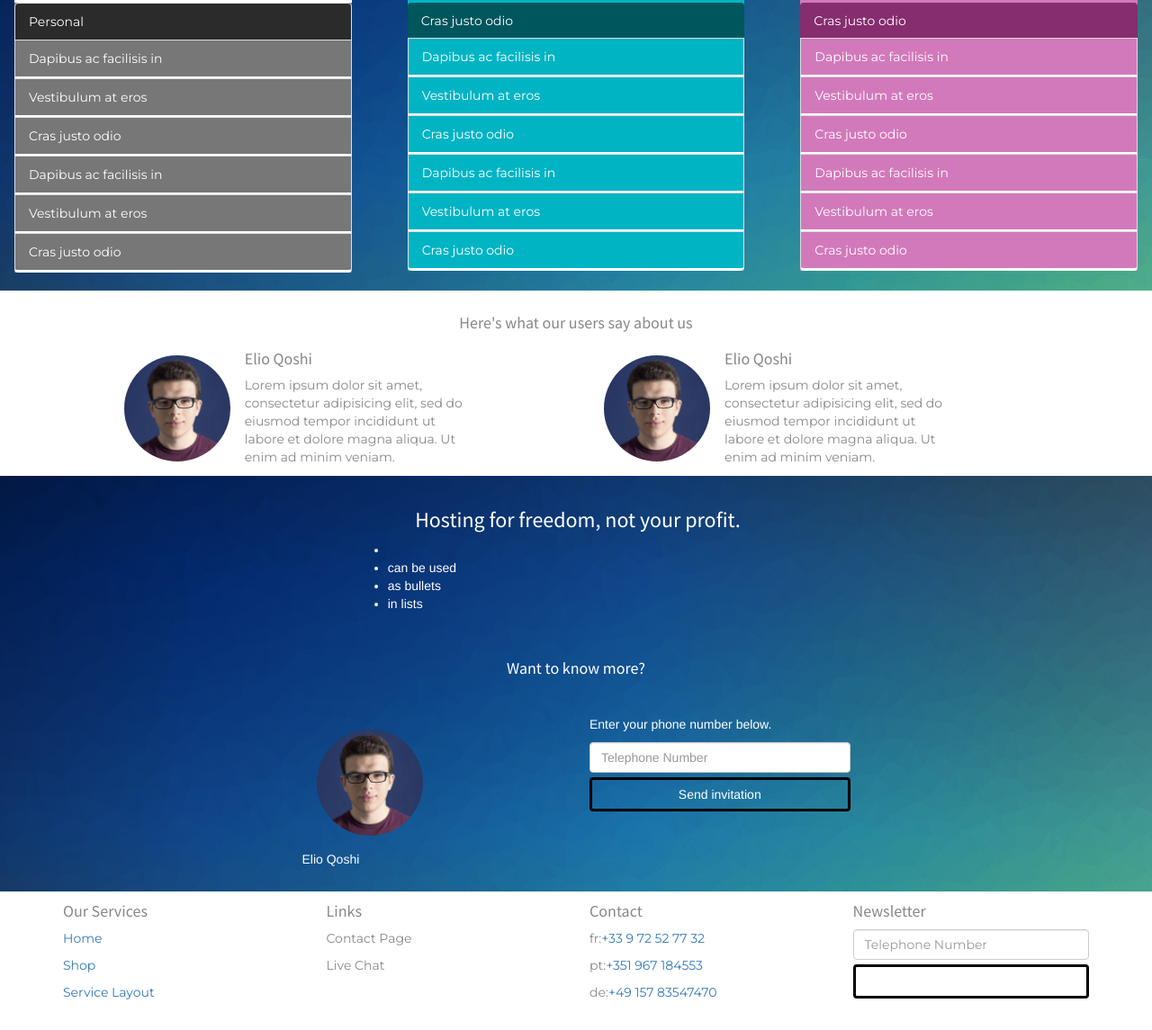
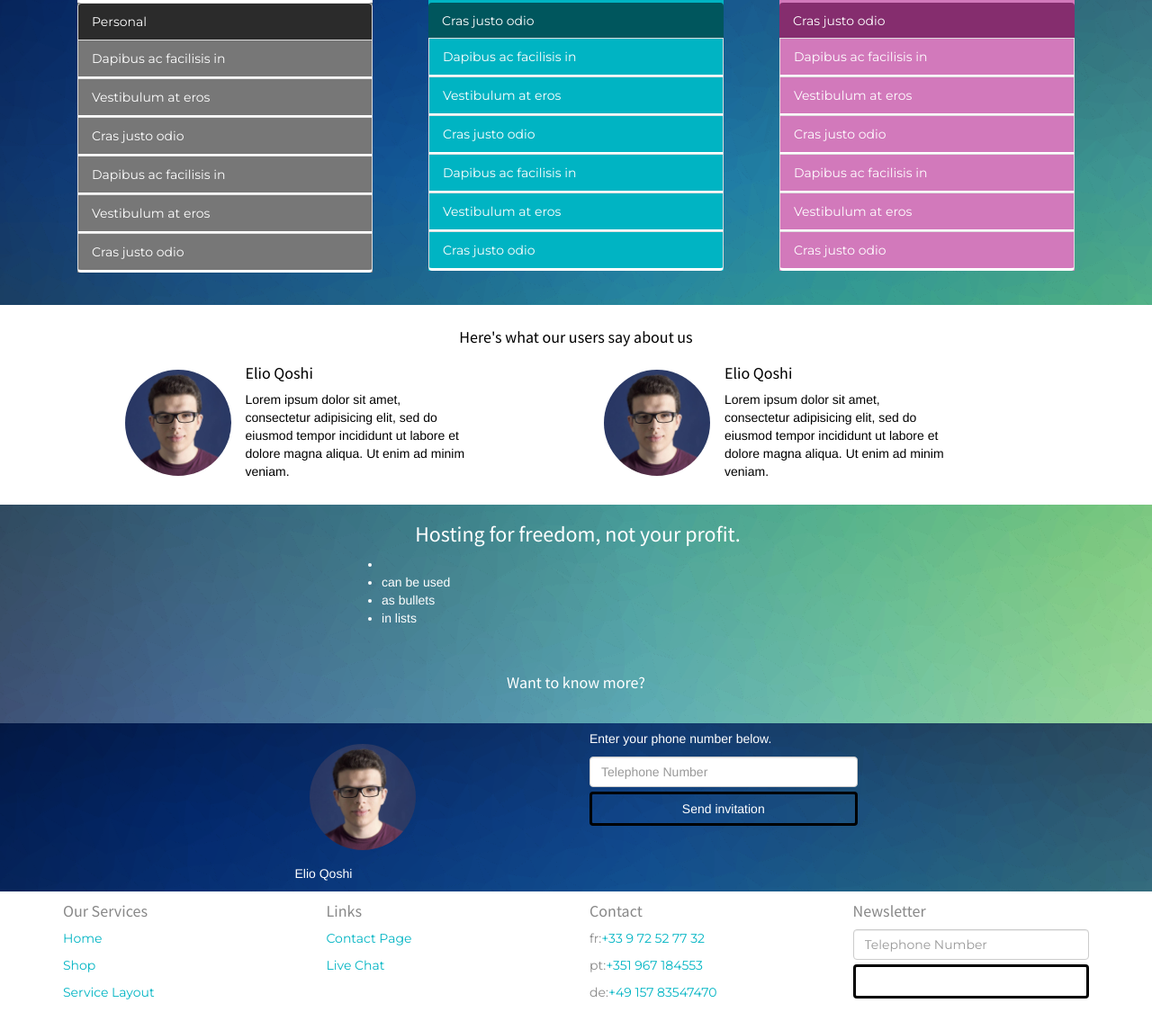
Before and after one commit to tgrecojs/indiehoster, a website: page public/index.html in a window 1280 px wide. Shown: the part 1230-2375 px from the top of the page at 90% size. Drawn offline with nearby package versions, Linux system fonts and the light colour scheme.

Commit message:
Beginning to wrap up this project :P

```diff
--- a/public/index.html
+++ b/public/index.html
@@ -19,7 +19,7 @@
 </head>
 
 <body>
-    <nav class="navbar navbar-inverse navbar-fixed-top">
+    <nav class="navbar navbar-fixed-top navbar-custom">
         <div class="container">
             <!-- Brand and toggle get grouped for better mobile display -->
             <div class="navbar-header">
@@ -89,7 +89,9 @@
         </div>
         <hr>
     </div>
-    <div class="img-div">        <div class="row">
+    <div class="img-div">
+        <div class="container">
+        <div class="row">
             <div class="col-md-4">
                 <div class="card grey-card">
                     <div class="card-block">
@@ -113,7 +115,7 @@
                 <div class="card teal-card">
                     <div class="card-block">
                         <h4 class="card-title grey-header">Personal</h4>
-                        <h2 class="price">
+                        <h2 class="price text-center">
                             €24
                         </h2>
                         <p class="card-subtitle text-muted">per year</p>
@@ -151,7 +153,6 @@
             </div>
         </div>
     </div>
-    <div class="container-fluid">
         <div class="row testimonial-row">
             <h4 class="text-center">Here's what our users say about us</h4>
             <div class="col-md-4 col-md-offset-1">
@@ -165,8 +166,6 @@
                 <p>Lorem ipsum dolor sit amet, consectetur adipisicing elit, sed do eiusmod tempor incididunt ut labore et dolore magna aliqua. Ut enim ad minim veniam.</p>
             </div>
         </div>
-    </div>
-    <div class="img-div last-img-div">
         <div class="row row-centered">
             <div class="col-md-5 col-centered">
                 <h3 class="text-center">Hosting for freedom, not your profit.</h3>
@@ -196,23 +195,23 @@
         </div>
     </div>
     <div class="container">
-        <div class="row">
+        <div class="row footer-row">
             <div class="col-md-3">
                 <h4 class="footer-heading">Our Services</h4>
-                <p><a href="#">Home</a></p>
-                <p><a href="#">Shop</a></p>
-                <p><a href="#">Service Layout</a></p>
+                <p><a class="footer-link" href="#">Home</a></p>
+                <p><a class="footer-link" href="#">Shop</a></p>
+                <p><a class="footer-link" href="#">Service Layout</a></p>
             </div>
             <div class="col-md-3">
                 <h4 class="footer-heading">Links</h4>
-                <p>Contact Page</p>
-                <p>Live Chat</p>
+                <p><a class="footer-link" href="#">Contact Page</a></p>
+                <p><a class="footer-link" href="#">Live Chat</a></p>
             </div>
             <div class="col-md-3">
                 <h4 class="footer-heading">Contact</h4>
-                <p>fr:<a href="tel:+33972527732">+33 9 72 52 77 32</a></p>
-                <p>pt:<a href="tel:+351967184553">+351 967 184553</a></p>
-                <p>de:<a href="tel:+4915783547470">+49 157 83547470</a></p>
+                <p>fr:<a class="footer-link" href="tel:+33972527732">+33 9 72 52 77 32</a></p>
+                <p>pt:<a class="footer-link" href="tel:+351967184553">+351 967 184553</a></p>
+                <p>de:<a class="footer-link" href="tel:+4915783547470">+49 157 83547470</a></p>
             </div>
             <div class="col-md-3">
                 <h4 class="footer-heading">
--- a/sass/main.scss
+++ b/sass/main.scss
@@ -1,26 +1,25 @@
 @import url(https://fonts.googleapis.com/css?family=Montserrat|Source+Sans+Pro:400,600);
-
 $bg: blue;
-
-
 /// Color Variables - Need better Naming Conventions
-
-$color-one : #00b4c3; ///Teal
+$color-one: #00b4c3; ///Teal
 $color-two: #d279bb; ///"hot" pink
 $color-three: #777777; /// Charcol Grey
-
-$primary-font: 'Montserrat', sans-serif;
-$header-font: 'Source Sans Pro', sans-serif;
-
+$primary-font: 'Montserrat',
+sans-serif;
+$header-font: 'Source Sans Pro',
+sans-serif;
 body {
     padding-top: 5rem;
 }
+
 .starter-template {
     padding: 3rem 1.5rem;
     text-align: center;
 }
 
+
 /* Move down content because we have a fixed navbar that is 50px tall */
+
 html {
     font-size: 16px;
 }
@@ -30,39 +29,53 @@ body {
     padding-bottom: 20px;
     color: #888888;
 }
-h1, h2, h3 {
+
+h1,
+h2,
+h3 {
     color: #5d5d5d;
 }
 
-.container, .container-fluid {
+.container,
+.container-fluid {
     font-family: $primary-font;
 }
 
-h1, h2, h3, h4, h5, h6 {
+h1,
+h2,
+h3,
+h4,
+h5,
+h6 {
     font-family: $header-font;
 }
 
-
-.navbar-inverse {
+.navbar-custom {
     background-color: #00b3c3;
     border-color: #00b3c3;
     color: #fff;
 }
-.navbar-inverse .navbar-brand {
+
+.navbar-custom .navbar-brand {
     color: #fff;
 }
+
 .navbar-brand>img {
     height: 48px;
     margin-top: -15px;
 }
-
+.navbar-nav>li>a {
+	color: #fff;
+}
 
 .row-reasons {
     text-align: center;
 }
+
 .row-reasons img {
     width: 200px;
 }
+
 .row-reasons h2 {
     margin-top: 0;
 }
@@ -70,8 +83,8 @@ h1, h2, h3, h4, h5, h6 {
 .img-div {
     background-image: url('../img/background.png');
     color: #fff;
+    height: 100%;
 }
-
 
 .img-circle {
     max-height: 150px;
@@ -80,6 +93,9 @@ h1, h2, h3, h4, h5, h6 {
 
 .testimonial-row {
     margin-top: 1rem;
+    background: white;
+    color: #000;
+    padding: 1rem;
 }
 
 .last-img-div {
@@ -101,9 +117,11 @@ padding: 1rem;
 .btn-pink {
     background: $color-two;
 }
+
 strong {
     color: $color-two;
 }
+
 .card {
     background: white;
     margin: 1rem;
@@ -115,10 +133,10 @@ strong {
     background: $color-three;
 }
 
-
-.card-block, .card-subtitle {
+.card-block,
+.card-subtitle {
     color: #fff;
-
+    text-align: center;
 }
 
 .card-title {
@@ -132,6 +150,7 @@ h2.price {
     font-size: 3rem;
     color: #fff;
 }
+
 .teal-card {
     background: $color-one;
 }
@@ -140,14 +159,16 @@ h2.price {
     background: $color-two;
 }
 
-.li-group-item{
+.li-group-item {
     border: 0px;
 }
+
 .li-teal-bg {
     background: darken($color-one, 20%);
     color: #fff;
     border: 0;
 }
+
 .li-pink-bg {
     background: darken($color-two, 30%);
     color: #fff;
@@ -159,17 +180,18 @@ h2.price {
     color: #fff;
     color: #fff;
 }
+
 .teal-bg {
     background: $color-one;
     color: #fff;
     border-bottom: 3px solid white;
 }
+
 .pink-bg {
     background: $color-two;
     color: #fff;
     border-bottom: 3px solid white;
 }
-
 
 #top-row {
     background: #eee;
@@ -186,7 +208,7 @@ h2.price {
 }
 
 .img-div-list li {
-	font-family:$primary-font;
+    font-family: $primary-font;
 }
 
 .text-space {
@@ -205,10 +227,8 @@ h2.price {
     display: inline-block;
     float: none;
     /* reset the text-align */
-
     text-align: left;
     /* inline-block space fix */
-
     margin-right: -4px;
 }
 
@@ -216,6 +236,10 @@ h3.text-center {
     color: #fff;
 }
 
+.footer-link {
+	color: $color-one;
+}
+
 .img-div-list li {
     text-align: center;
 }
```
Also changed, not shown: README.md, public/css/main.css, 1 other file. Lines whose indentation alone changed are shown as unchanged.
